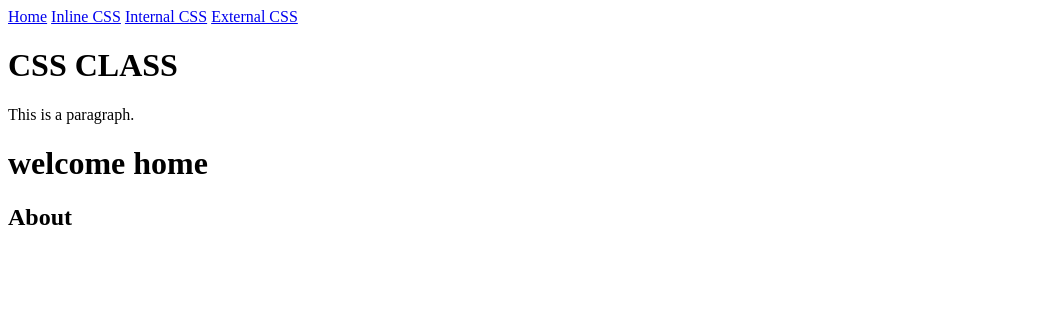
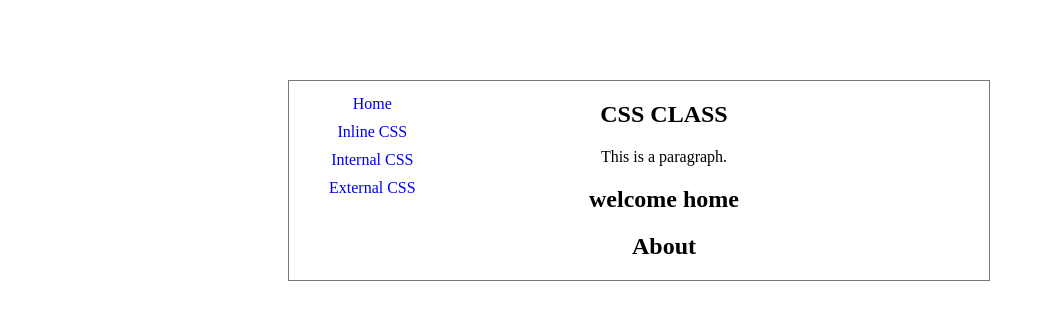
Before and after one commit to mutebijavira/CSS-BASICS, a plain HTML site: page Inline-CSS/inline.html in a window 1280 px wide. Shown: the whole page, without its empty margins (0-1045 px from the left). Drawn offline with Linux system fonts and the light colour scheme.

```diff
--- a/External-CSS/external.css
+++ /dev/null
@@ -1,4 +0,0 @@
-h1{
-    color: purple;
-    text-align: end;
-}
--- a/Inline-CSS/inline.html
+++ b/Inline-CSS/inline.html
@@ -2,10 +2,43 @@
 <html lang="en">
 <head>
     <meta charset="UTF-8">
-    <meta name="viewport" content="width=h1, initial-scale=1.0">
-    <title>Document</title>
+    <meta name="viewport" content="width=device-width, initial-scale=1.0">
+    <title>CSS Class</title>
+    <link rel="stylesheet" href="/main.css">
+
+
+    <!-- <style>
+        *{
+            color: red;
+            text-align: center;
+        }
+       h1{
+        color: blue;
+        color: red;
+        text-align: center;
+       }
+       p{color:red;
+       font-size:100px;
+       text-align: center;
+       }
+       #heading{
+        color: red;
+        text-align: center;
+       }
+       .paragraph{
+        color: red;
+        text-align: center;
+       }
+       h1, h2, p{
+        color: red;
+        text-align: center;
+       }
+   </style> -->
+
 </head>
+
 <body>
+    <section >
     <nav>
         <a href="/main.html">Home</a>
         <a href="/Inline-CSS/inline.html">Inline CSS</a>
@@ -17,7 +50,7 @@
         <p class="paragraph">This is a paragraph.</p>
         <h1 class="paragraph" >welcome home</h1>
         <h2 class="paragraph" >About</h2>
-
     </div>
+</section>
 </body>
 </html>
--- /dev/null
+++ b/main.css
@@ -0,0 +1,33 @@
+body{
+    text-align: center;
+}
+nav{
+    position: fixed;
+    display: flex;
+    flex-direction: column;
+    padding-left: 40px;
+    padding-top: 0;
+    margin-top: 0;
+    margin-top: 14px;
+    gap: 10px;
+    justify-content:flex-end;
+}
+section{
+    display: flex;
+    flex-direction: row;
+    gap: 100px;
+    text-align: center;
+    /* align-items: center; */
+    width: 700px;
+    border: 1px solid rgb(120, 120, 120);
+    margin-top: 80px;
+    margin-left: 280px;
+    margin-right: 200px;
+    justify-items: center;
+}
+a{
+    text-decoration: none;
+}
+div{
+    margin-left: 300px;
+}
```
Also changed, not shown: External-CSS/external.html (+3 -2 lines), Internal-css/internal.html (+7 -4 lines), main.html (+2 -36 lines).
